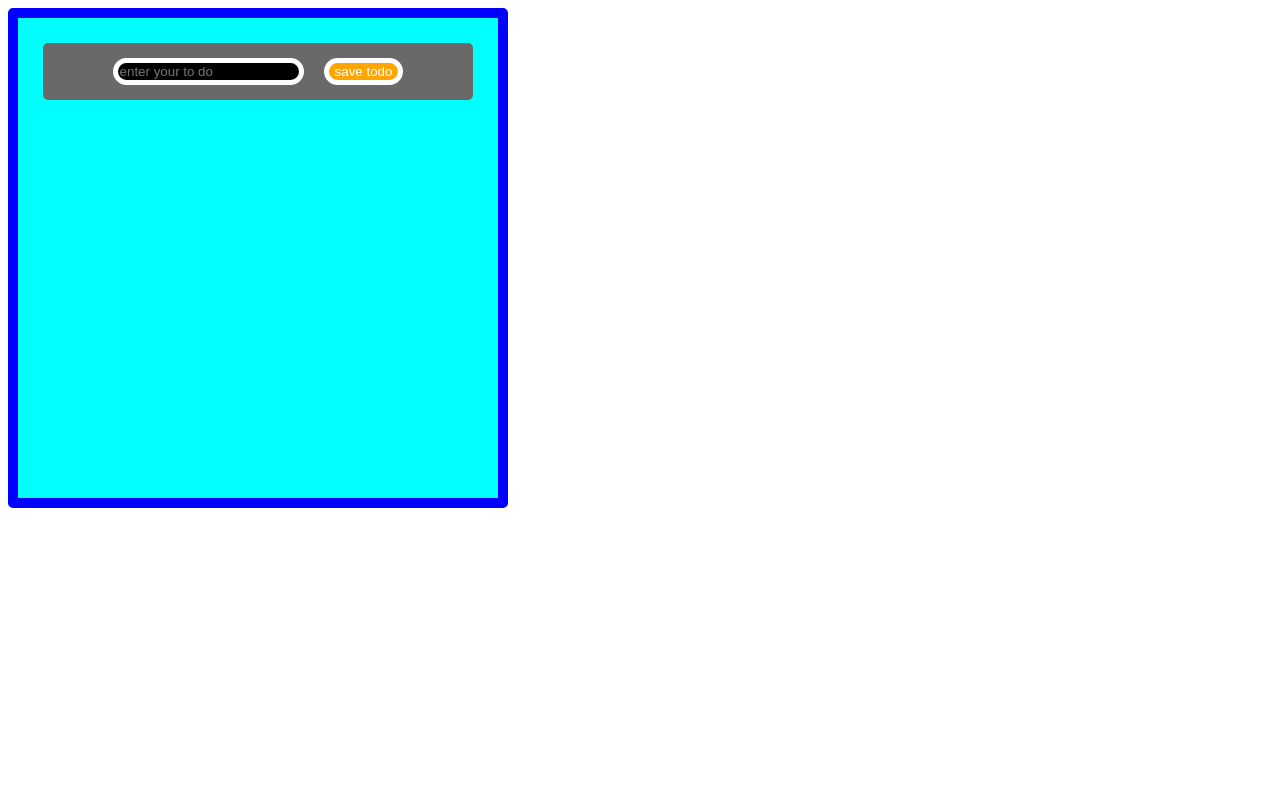
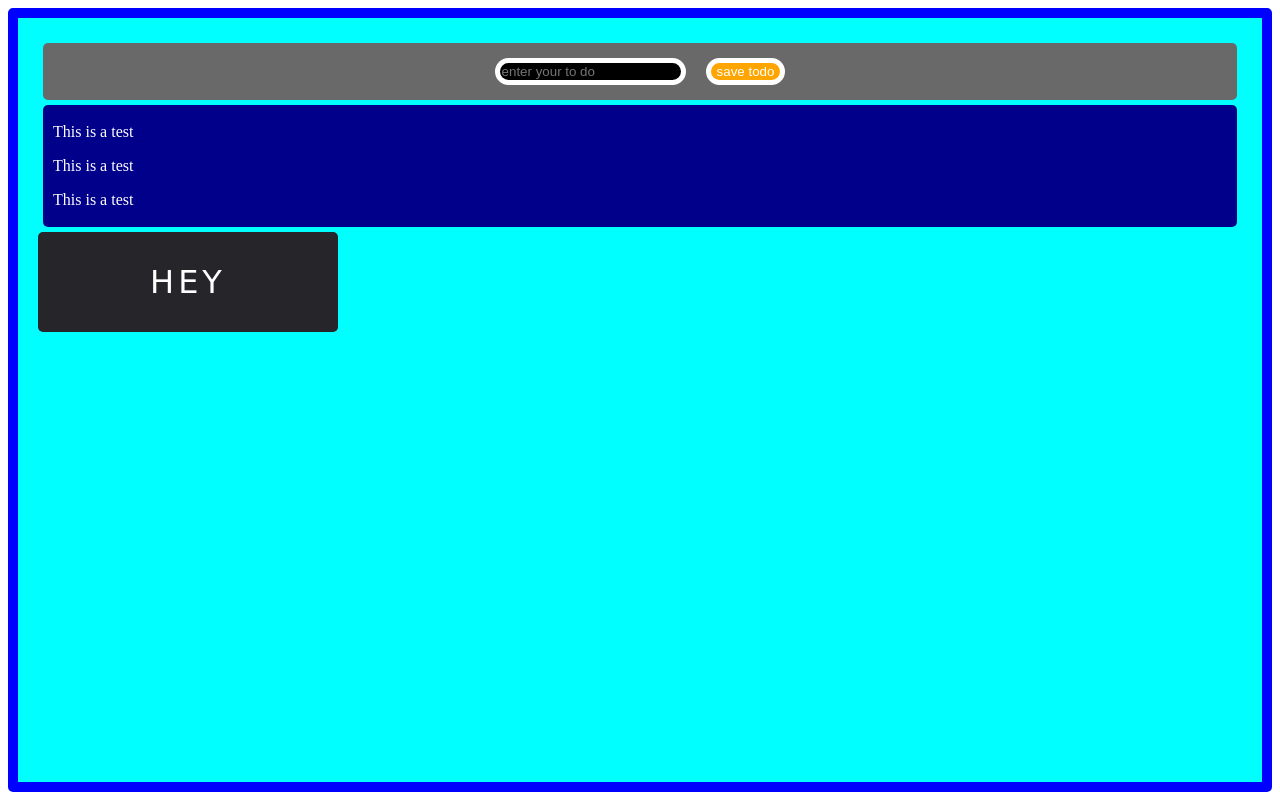
Before and after one commit to durimkepuska/todo-age3, a plain HTML site: page Llibert.html in a window 1280 px wide. Drawn offline with Linux system fonts and the light colour scheme.

Commit message:
prova me ngjyra, forma dhe tranzicione

```diff
--- a/Llibert.html
+++ b/Llibert.html
@@ -1,4 +1,4 @@
-<html
+<html>
 <head>
     <title>Llibert prova</title>
     <link href="styles/stylellibert.css" rel="stylesheet" />
@@ -14,8 +14,14 @@
             <div class="save-button">
                 <button class="save-toto-button" type="button">save todo</button>
             </div>
-         </div>
+
         </div>
+        <div type="text" class="test-text" name="test-text">
+            <p draggable="true">This is a test</p>
+            <p>This is a test</p>
+            <p>This is a test</p>
+        </div>
+        <button class="button-hey">HEY</button>
     </div>
 </body>
 </html>
--- a/styles/stylellibert.css
+++ b/styles/stylellibert.css
@@ -1,7 +1,7 @@
 .container {
     background-color: aqua;
-    width: 500px;
-    height: 500px;
+    width: 100%;
+    height: 100%;
     border: 10px solid blue;
     border-radius: 5px;
     box-sizing:  border-box;
@@ -15,7 +15,7 @@
     display: flex;
     flex-direction: row;
     justify-content: center;
-    align-items: start;
+    align-items: center;
     margin: 5px;
     padding: 5px;
 }
@@ -30,11 +30,69 @@
 }
 
 .save-toto-button {
+    display: flex;
     color: white;
     font-style: normal;
     background-color: orange;
     border: 5px solid white;
     border-radius: 50px;
     margin: 10px;
+    display: flex;
+    flex-direction: row;
+    justify-content: space-evenly;
+    align-items: center;
+    text-align: center;
+    transition: ease-out 0.5s;
+    box-shadow: inset 0 0 0 0 #f9e506;
+}
+
+.save-toto-button:hover {
+    box-shadow: inset 100px 0 0 0 #f9e506;
+    cursor: pointer;
+    color: #000;
+}
+
+.test-text {
+    background-color: darkblue;
+    border-radius: 5px;
+    color: white;
+    padding: 2px 10px;
+    margin: 5px;
 
 }
+
+
+
+@import url('https://fonts.googleapis.com/css2?family=Supermercado+One&display=swap');
+
+.button-hey {
+    font-family: 'Supermercado One', cursive;
+    letter-spacing: 4px;
+    background-color: #25252A;
+}
+.button-hey {
+    display: flex;
+    flex-direction: row;
+    justify-content: space-evenly;
+    align-items: center;
+    text-align: center;
+    min-height: 100px;
+}
+
+.button-hey {
+    width: 300px;
+    height: 100px;
+    border: none;
+    color: white;
+    border-radius: 5px;
+    box-shadow: inset 0 0 0 0 #f9e506;
+    transition: ease-out 0.5s;
+    font-size: 2rem;
+    outline: none;
+}
+
+    .button-hey:hover {
+        box-shadow: inset 300px 0 0 0 #f9e506;
+        cursor: pointer;
+        color: #000;
+    }
```
